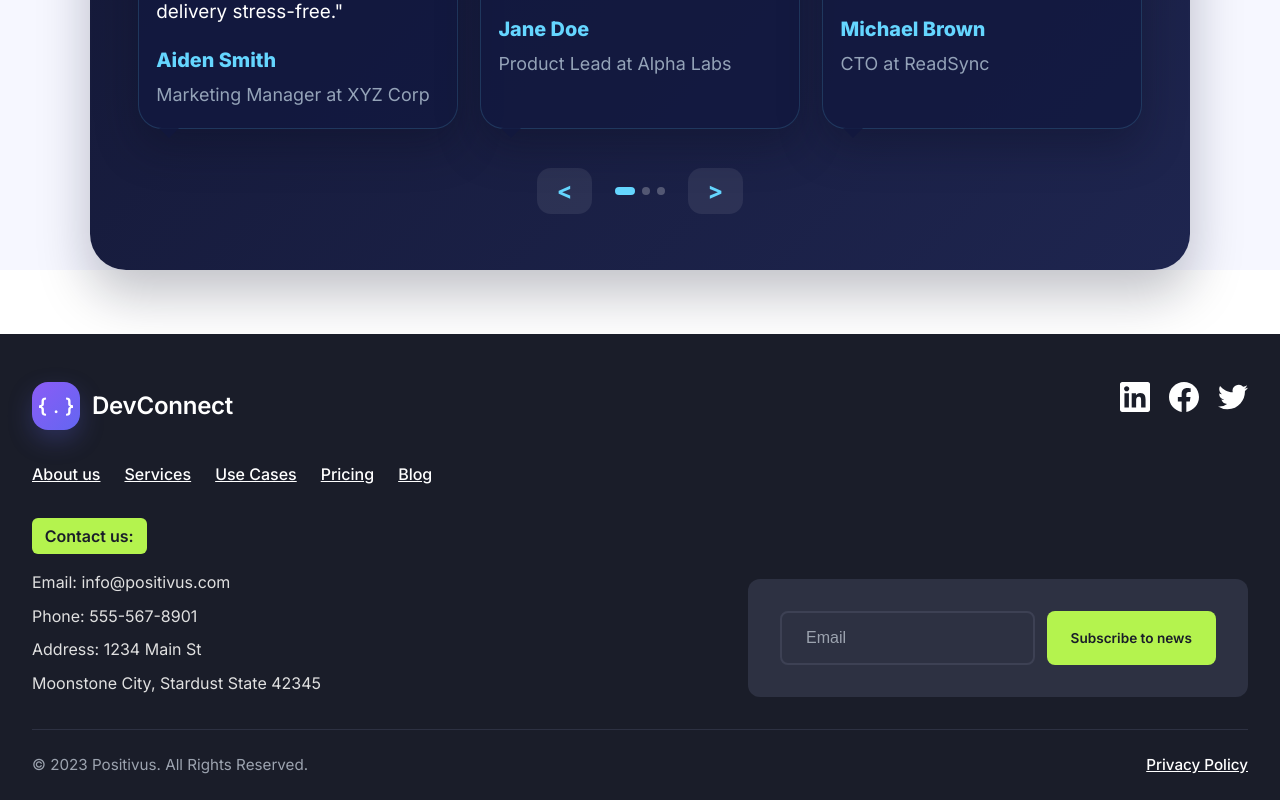
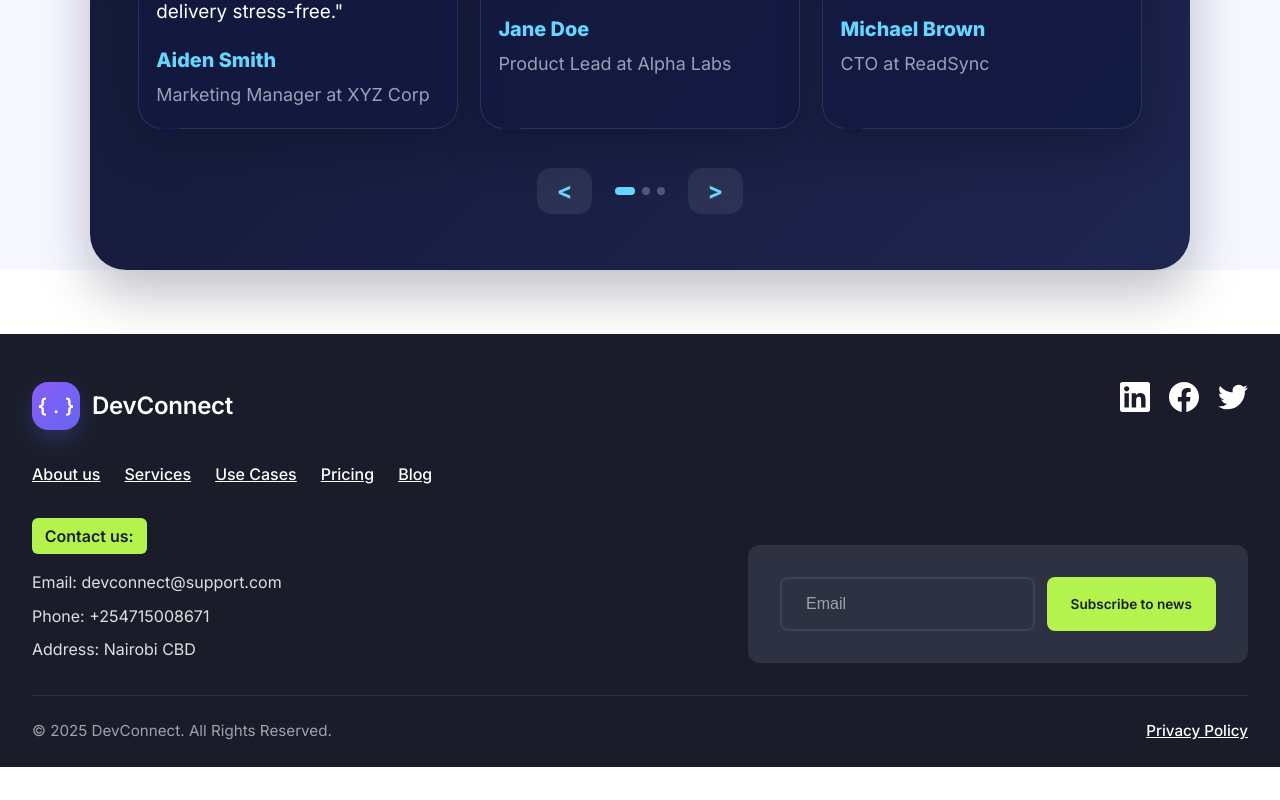
Before and after one commit to FatumaLiban2/dev_connect_frontend, a React (Vite) app: page / in a window 1280 px wide. Shown: the part 5030-5830 px from the top of the page. After the commit the page ends 5797 px from the top, so only its background shows below. Built offline with nearby package versions, Linux system fonts and the light colour scheme; no server answers.

Commit message:
changed the footer

```diff
--- a/src/components/Footer.jsx
+++ b/src/components/Footer.jsx
@@ -19,10 +19,9 @@ const Footer = () => {
 
           <div className="footer-contact">
             <h3 className="contact-title">Contact us:</h3>
-            <p className="contact-item">Email: info@positivus.com</p>
-            <p className="contact-item">Phone: 555-567-8901</p>
-            <p className="contact-item">Address: 1234 Main St</p>
-            <p className="contact-item">Moonstone City, Stardust State 42345</p>
+            <p className="contact-item">Email: devconnect@support.com</p>
+            <p className="contact-item">Phone: +254715008671</p>
+            <p className="contact-item">Address: Nairobi CBD</p>
           </div>
         </div>
 
@@ -62,7 +61,7 @@ const Footer = () => {
 
       {/* Bottom Section */}
       <div className="footer-bottom">
-        <p className="copyright">© 2023 Positivus. All Rights Reserved.</p>
+        <p className="copyright">© 2025 DevConnect. All Rights Reserved.</p>
         <Link to="/privacy" className="privacy-link">Privacy Policy</Link>
       </div>
     </footer>
```
